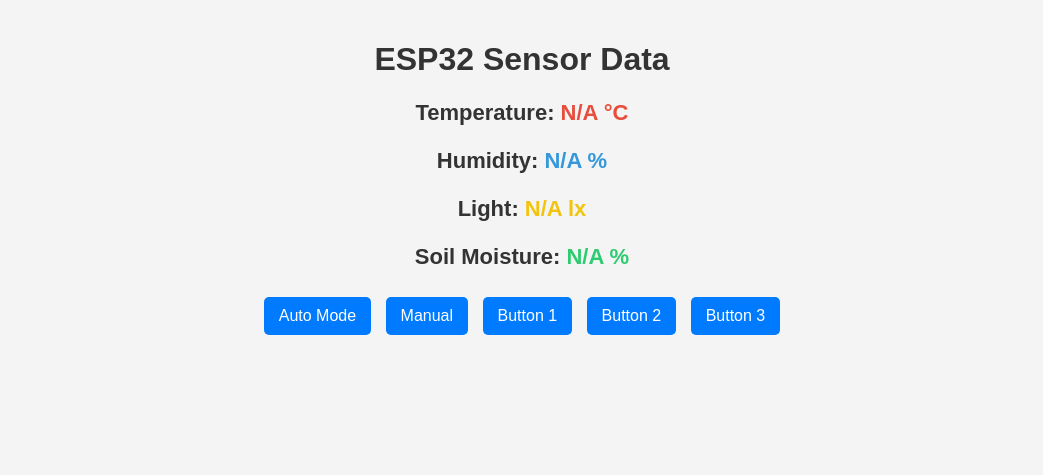
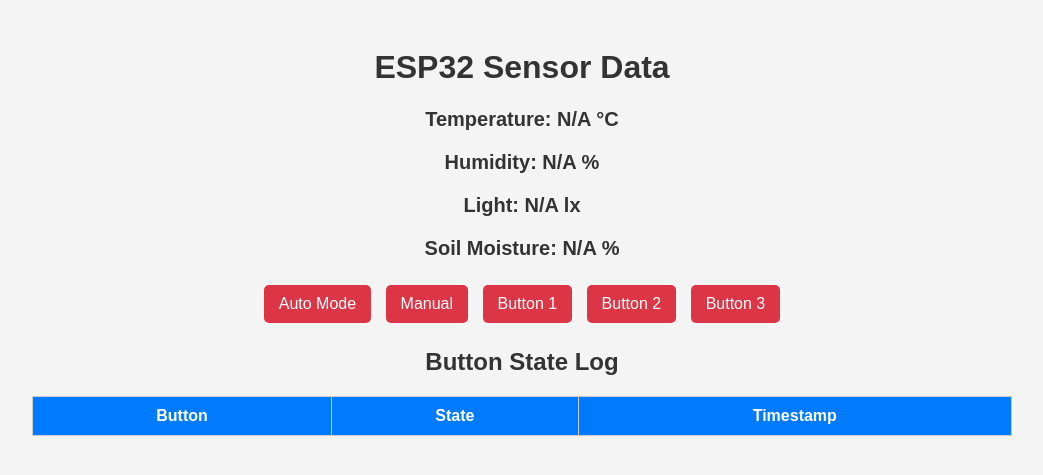
Before and after one commit to oasb16/green-house-optimizer, a Flask app: page / in a window 1280 px wide. Shown: the top 475 px of the page, without its empty margins (118-1161 px from the left). Run offline with Flask 3, Linux system fonts and the light colour scheme; lists and menus that the app fills with data are empty.

Commit message:
Optimized Flask App with AWS IoT MQTT

```diff
--- a/static/script.js
+++ b/static/script.js
@@ -8,9 +8,8 @@ document.addEventListener("DOMContentLoaded", function () {
                 document.getElementById("lightData").textContent = data.sensor_data.light + " lx";
                 document.getElementById("moistureData").textContent = data.sensor_data.soil_moisture + " %";
 
-                Object.entries(data.button_states).forEach(([button, state]) => {
-                    document.getElementById(button).classList.toggle("active", state === "ON");
-                });
+                updateButtonStateTable(data.button_states);
+                updateButtonColors(data.button_states);
             })
             .catch(error => console.error("❌ Fetch error:", error));
     }
@@ -21,8 +20,32 @@ document.addEventListener("DOMContentLoaded", function () {
             headers: { "Content-Type": "application/json" },
             body: JSON.stringify({ button: button })
         }).then(response => response.json())
-          .then(data => console.log("✅ Sent command:", data))
+          .then(data => fetchData()) // Refresh UI after command
           .catch(error => console.error("Error:", error));
+    }
+
+    function updateButtonStateTable(buttonStates) {
+        const tableBody = document.getElementById("buttonStateTableBody");
+        tableBody.innerHTML = ""; // Clear previous entries
+
+        Object.entries(buttonStates).forEach(([button, state]) => {
+            const row = document.createElement("tr");
+            row.innerHTML = `
+                <td>${button}</td>
+                <td class="${state === 'ON' ? 'on-state' : 'off-state'}">${state}</td>
+                <td>${new Date().toLocaleString()}</td>
+            `;
+            tableBody.appendChild(row);
+        });
+    }
+
+    function updateButtonColors(buttonStates) {
+        Object.entries(buttonStates).forEach(([button, state]) => {
+            const btn = document.getElementById(button);
+            if (btn) {
+                btn.classList.toggle("active", state === "ON");
+            }
+        });
     }
 
     document.getElementById("autoMode").addEventListener("click", () => sendCommand("Auto Mode"));
--- a/static/style.css
+++ b/static/style.css
@@ -5,80 +5,15 @@ body {
     color: #333;
     text-align: center;
     padding: 20px;
-    margin: 0;
 }
 
-.container {
-    display: flex;
-    justify-content: space-between;
-}
-
-.left-panel {
-    flex: 1;
-    padding: 20px;
-}
-
-.right-panel {
-    flex: 1;
-    padding: 20px;
-    border-left: 2px solid #ddd;
-}
-
-.grid-container {
-    display: grid;
-    grid-template-columns: repeat(2, 1fr);
-    gap: 20px;
-    margin-top: 20px;
-}
-
-canvas {
-    width: 100%;
-    height: 250px;
-}
-
-/* Card Container for sensor data */
-.card {
-    background: white;
-    border-radius: 10px;
-    box-shadow: 0px 4px 8px rgba(0, 0, 0, 0.1);
-    padding: 20px;
-    margin-bottom: 20px;
-    transition: transform 0.2s ease-in-out;
-}
-
-.card:hover {
-    transform: scale(1.02);
-}
-
-/* Sensor Data Styling */
-.sensor-data {
-    font-size: 22px;
-    margin: 10px 0;
+/* Sensor Data */
+.sensor-data p {
+    font-size: 20px;
     font-weight: bold;
 }
 
-/* Colored Sensor Values */
-#tempData {
-    color: #E74C3C; /* Red */
-}
-
-#humData {
-    color: #3498DB; /* Blue */
-}
-
-#lightData {
-    color: #F1C40F; /* Yellow */
-}
-
-#moistureData {
-    color: #2ECC71; /* Green */
-}
-
-/* Form and Button Styles */
-.form-container {
-    margin-top: 20px;
-}
-
+/* Button Colors */
 button {
     background: #007BFF;
     color: white;
@@ -87,50 +22,51 @@ button {
     font-size: 16px;
     cursor: pointer;
     border-radius: 5px;
+    margin: 5px;
     transition: background 0.3s;
-    margin: 5px;
 }
 
 button:hover {
     background: #0056b3;
 }
 
-/* Button Log Table */
-#buttonLog {
-    width: 100%;
-    border-collapse: collapse;
-    margin-top: 20px;
+/* Button ON/OFF States */
+button.active {
+    background: #28a745 !important; /* Green for ON */
 }
 
-#buttonLog th, #buttonLog td {
-    border: 1px solid #ccc;
-    padding: 8px;
+button:not(.active) {
+    background: #DC3545 !important; /* Red for OFF */
 }
 
-#buttonLog th {
+/* Button Log Table */
+.button-log-container {
+    margin-top: 20px;
+    text-align: center;
+}
+
+table {
+    width: 80%;
+    margin: 0 auto;
+    border-collapse: collapse;
+}
+
+th, td {
+    border: 1px solid #ccc;
+    padding: 10px;
+}
+
+th {
     background: #007BFF;
     color: white;
 }
 
-/* Charts Container */
-.charts-container {
-    margin-top: 40px;
+.on-state {
+    color: green;
+    font-weight: bold;
 }
 
-.chart-grid {
-    display: grid;
-    grid-template-columns: 1fr 1fr;
-    grid-gap: 20px;
-    margin-top: 20px;
+.off-state {
+    color: red;
+    font-weight: bold;
 }
-
-/* Responsive Design */
-@media (max-width: 768px) {
-    .container {
-        flex-direction: column;
-        align-items: center;
-    }
-    .chart-grid {
-        grid-template-columns: 1fr;
-    }
-}
--- a/templates/index.html
+++ b/templates/index.html
@@ -24,5 +24,24 @@
         <button id="button2">Button 2</button>
         <button id="button3">Button 3</button>
     </div>
+
+    <!-- Button State Log Table -->
+    <div class="button-log-container">
+        <h2>Button State Log</h2>
+        <table>
+            <thead>
+                <tr>
+                    <th>Button</th>
+                    <th>State</th>
+                    <th>Timestamp</th>
+                </tr>
+            </thead>
+            <tbody id="buttonStateTableBody">
+                <tr>
+                    <td colspan="3">Waiting for button presses...</td>
+                </tr>
+            </tbody>
+        </table>
+    </div>
 </body>
 </html>
```
